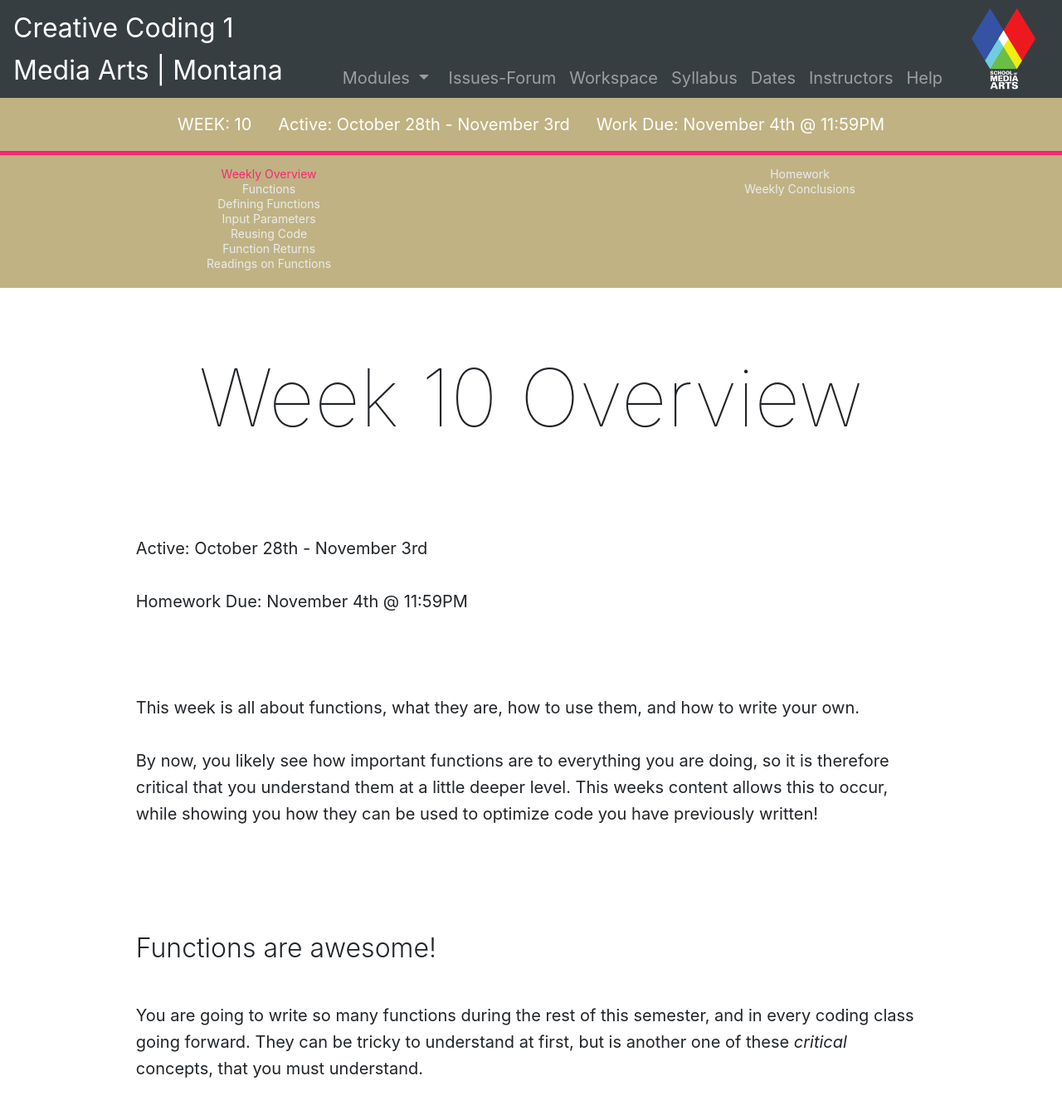
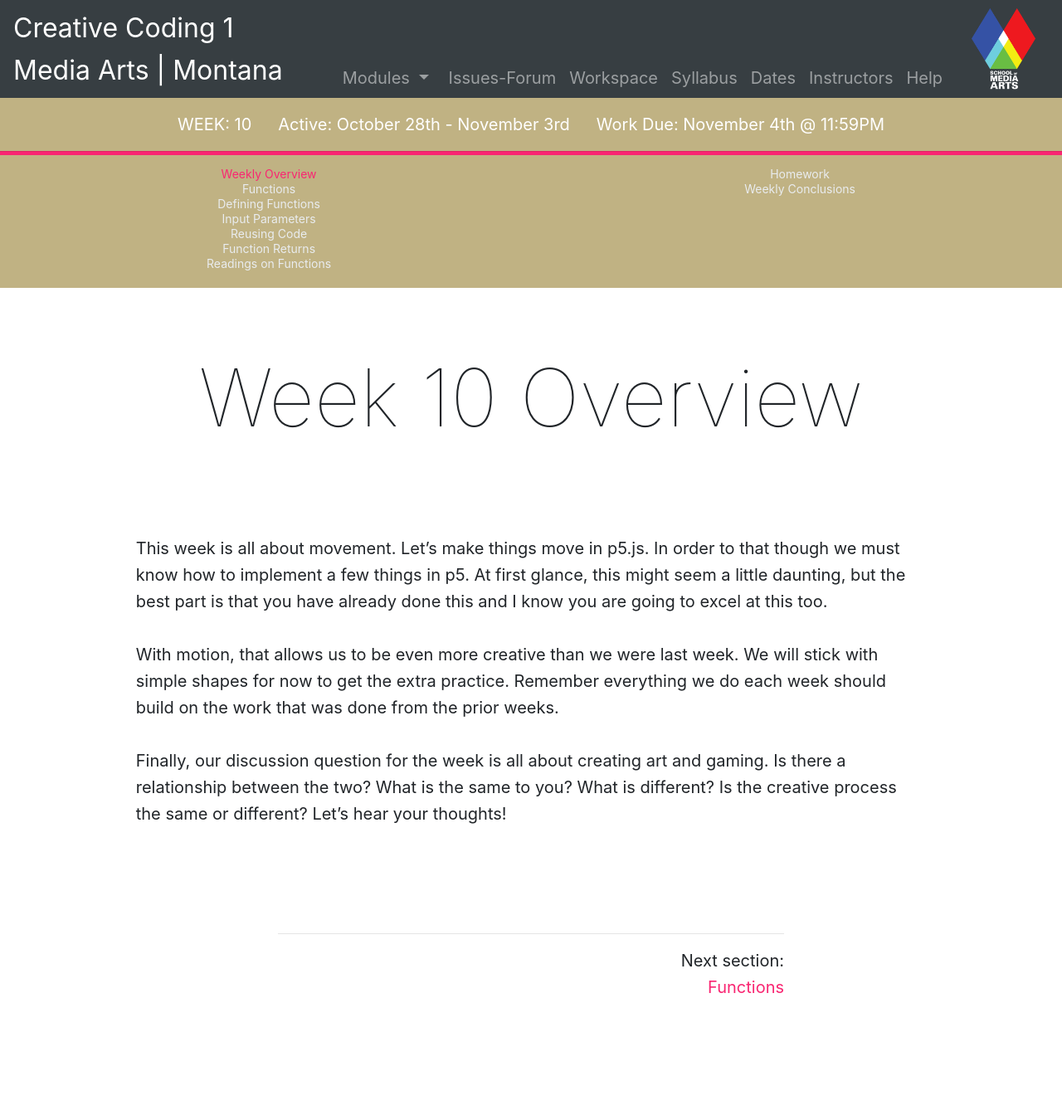
Before and after one commit to Montana-Media-Arts/creative-coding-1-Fall2019, a Jekyll site: the page built from modules/week-10/_posts/2017-01-01-overview.md, in a window 1280 px wide and 1400 px high. Shown: the top 1338 px of the window at 83% size. Built offline with Jekyll 4.4.1, drawn with Linux system fonts in a browser that asks for light colours; nearby versions of some CDN libraries.

Commit message:
Update 2017-01-01-overview.md

```diff
--- a/modules/week-10/_posts/2017-01-01-overview.md
+++ b/modules/week-10/_posts/2017-01-01-overview.md
@@ -8,22 +8,8 @@ module: 10
 
 <br />
 
+This week is all about movement.  Let's make things move in p5.js.  In order to that though we must know how to implement a few things in p5.  At first glance, this might seem a little daunting, but the best part is that you have already done this and I know you are going to excel at this too.
 
-Active: {{ site.data.dates[page.module][0] }}
+With motion, that allows us to be even more creative than we were last week.  We will stick with simple shapes for now to get the extra practice.  Remember everything we do each week should build on the work that was done from the prior weeks.
 
-Homework Due: {{ site.data.dates[page.module][1] }}
-
-
-<br />
-
-<!--
-<div class="embed-responsive embed-responsive-16by9"><iframe class="embed-responsive-item" src="https://www.youtube.com/embed/GGX5lm2me0A" frameborder="0" allowfullscreen></iframe></div>
--->
-
-This week is all about functions, what they are, how to use them, and how to write your own.
-
-By now, you likely see how important functions are to everything you are doing, so it is therefore critical that you understand them at a little deeper level. This weeks content allows this to occur, while showing you how they can be used to optimize code you have previously written!
-
-#### Functions are awesome!
-
-You are going to write so many functions during the rest of this semester, and in every coding class going forward. They can be tricky to understand at first, but is another one of these _critical_ concepts, that you must understand.
+Finally, our discussion question for the week is all about creating art and gaming.  Is there a relationship between the two? What is the same to you?  What is different?  Is the creative process the same or different? Let's hear your thoughts!
```
